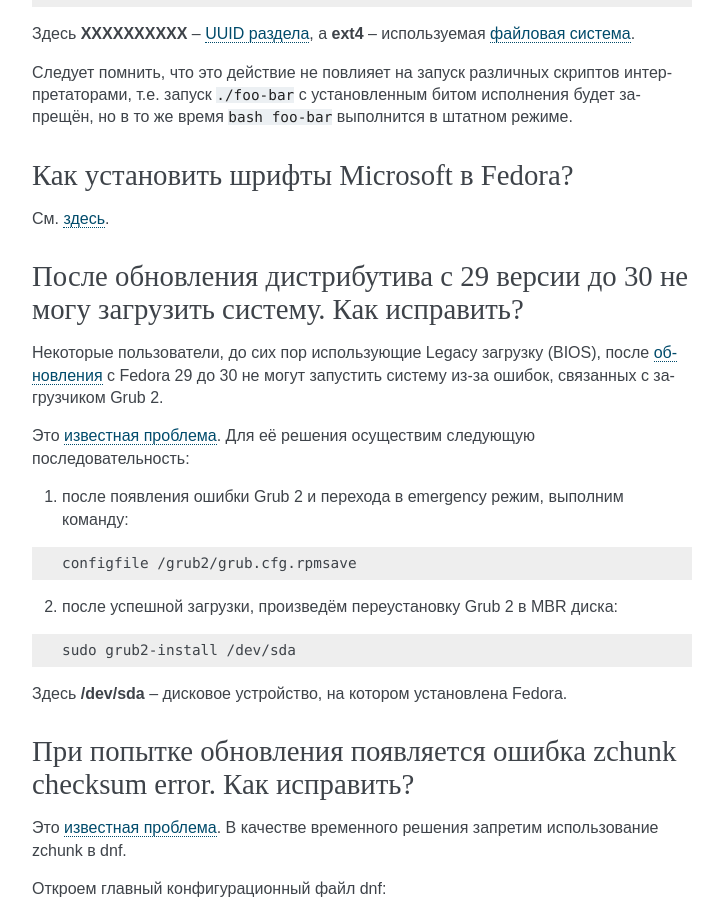
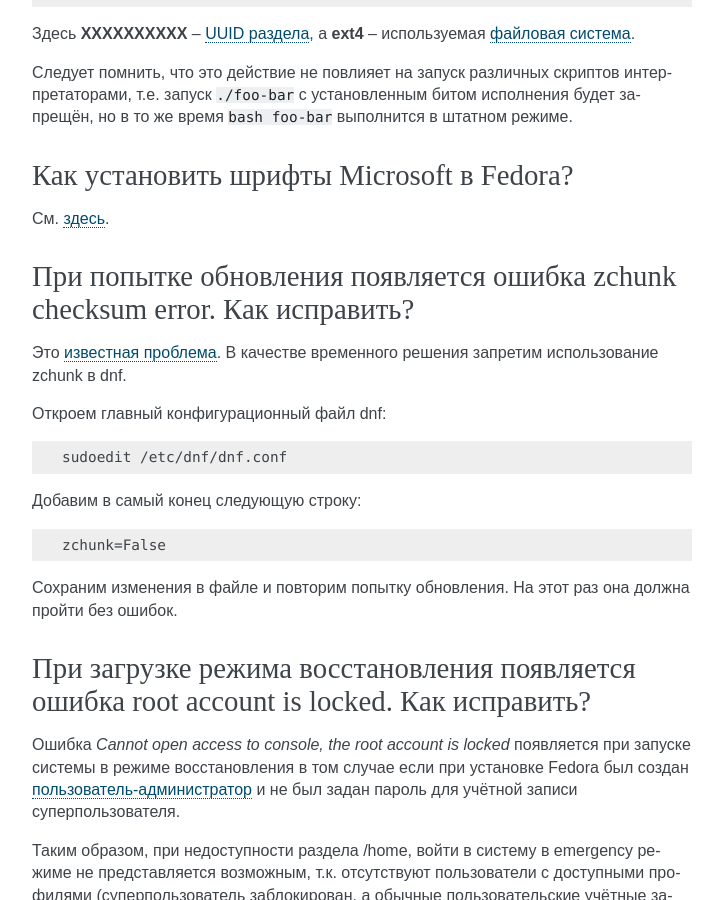
Before and after one commit to RussianFedora/FAQ, a Sphinx documentation site: the page built from source/tips-and-tricks.rst, in a window 1280 px wide and 900 px high, scrolled down 3785 px. Shown: the whole window, without its empty margins (388-1111 px from the left). Built offline with Sphinx 7.4.7, drawn with Linux system fonts in a browser that asks for light colours; comment, search, counter and statistics services are not loaded; some of the changed text lies outside the part shown.

Commit message:
Removed obsolete grub-legacy-error question.

```diff
--- a/source/tips-and-tricks.rst
+++ b/source/tips-and-tricks.rst
@@ -232,30 +232,6 @@
 =============================================
 
 См. `здесь <https://www.easycoding.org/2011/08/14/ustanovka-microsoft-core-fonts-v-fedora.html>`__.
-
-.. index:: bug, grub, boot, loader, error
-.. _grub-legacy-error:
-
-После обновления дистрибутива с 29 версии до 30 не могу загрузить систему. Как исправить?
-=============================================================================================
-
-Некоторые пользователи, до сих пор использующие Legacy загрузку (BIOS), после :ref:`обновления <dist-upgrade>` с Fedora 29 до 30 не могут запустить систему из-за ошибок, связанных с загрузчиком Grub 2.
-
-Это `известная проблема <https://fedoraproject.org/wiki/Common_F30_bugs#GRUB_boot_menu_is_not_populated_after_an_upgrade>`__. Для её решения осуществим следующую последовательность:
-
-1. после появления ошибки Grub 2 и перехода в emergency режим, выполним команду:
-
-.. code-block:: text
-
-    configfile /grub2/grub.cfg.rpmsave
-
-2. после успешной загрузки, произведём переустановку Grub 2 в MBR диска:
-
-.. code-block:: text
-
-    sudo grub2-install /dev/sda
-
-Здесь **/dev/sda** -- дисковое устройство, на котором установлена Fedora.
 
 .. index:: dnf, zchunk, bug, error, update
 .. _zchunk-checksum:
```
